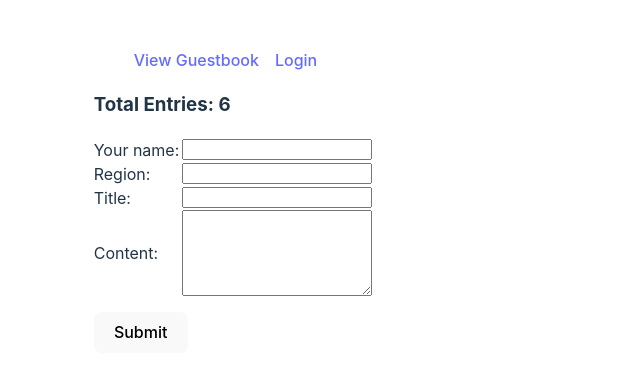
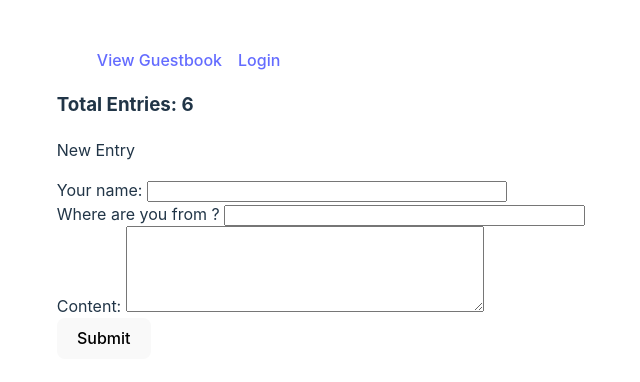
Before and after one commit to Shirak22/Guestbook_FRONTEND, a React (Vite) app: page /sign in a window 1280 px wide. Shown: the top 382 px of the page, without its empty margins (407-1047 px from the left). Built offline with nearby package versions, Linux system fonts and the light colour scheme.

Commit message:
Login behavior and post comments based on users roles

```diff
--- a/public/commentsData.json
+++ b/public/commentsData.json
@@ -3,7 +3,6 @@
         "id": 1,
         "username": "Shirak",
         "author": "Shirak Soghmonian",
-        "title": "Hello world",
         "region": "World Wide",
         "postDate": "2023-04-20",
         "content": "Hello Beatiful people!"
@@ -12,7 +11,6 @@
         "id": 2,
         "username": "Anonymous",
         "author": "Jana Fraoud",
-        "title": "Best Wishes",
         "region": "Sweden/Stockholm",
         "postDate": "2023-04-23",
         "content": "Happy Birthday ! "
@@ -21,7 +19,7 @@
         "id": 3,
         "username": "Maja",
         "author": "Maja Gedda",
-        "title": "Love my life ",
+
         "region": "Linköping",
         "postDate": "2023-04-25",
         "content": "Lorem Ipsum is simply dummy text of the printing and typesetting industry. Lorem Ipsum has been the industry's standard dummy text ever since the 1500s, when an unknown printer took a galley of type and scrambled it to make a type specimen book. It has survived not only five centuries, but also the leap into electronic typesetting, remaining essentially unchanged. It was popularised in the 1960s with the release of Letraset sheets containing Lorem Ipsum passages, and more recently with desktop publishing software like Aldus PageMaker including versions of Lorem Ipsum. "
@@ -30,7 +28,6 @@
         "id": 4,
         "username": "Berat2023",
         "author": "Berat Ukiqi",
-        "title": "Lorem Ipsum ",
         "region": "Sweden/Umeå",
         "postDate": "2023-04-29",
         "content": "Lorem Ipsum is simply dummy text of the printing and typesetting industry. Lorem Ipsum has been the industry's standard dummy text ever since the 1500s, when an unknown printer took a galley of type and scrambled it to make a type specimen book. It has survived not only five centuries, but also the leap into electronic typesetting, remaining essentially unchanged. It was popularised in the 1960s with the release of Letraset sheets containing Lorem Ipsum passages, and more recently with desktop publishing software like Aldus PageMaker including versions of Lorem Ipsum. "
@@ -39,7 +36,6 @@
         "id": 5,
         "username": "Berat2023",
         "author": "Berat Ukiqi",
-        "title": "Redux React 2023 ",
         "region": "Sweden/Umeå",
         "postDate": "2023-04-29",
         "content": "Lorem Ipsum is simply dummy text of the printing and typesetting industry. Lorem Ipsum has been the industry's standard dummy text ever since the 1500s, when an unknown printer took a galley of type and scrambled it to make a type specimen book. It has survived not only five centuries, but also the leap into electronic typesetting, remaining essentially unchanged. It was popularised in the 1960s with the release of Letraset sheets containing Lorem Ipsum passages, and more recently with desktop publishing software like Aldus PageMaker including versions of Lorem Ipsum. "
@@ -48,7 +44,6 @@
         "id": 6,
         "username": "Maja",
         "author": "Maja Gedda",
-        "title": "Not mine ",
         "region": "Sweden/Umeå",
         "postDate": "2023-04-29",
         "content": "Lorem Ipsum is simply dummy text of the printing and typesetting industry. Lorem Ipsum has been the industry's standard dummy text ever since the 1500s, when an unknown printer took a galley of type and scrambled it to make a type specimen book. It has survived not only five centuries, but also the leap into electronic typesetting, remaining essentially unchanged. It was popularised in the 1960s with the release of Letraset sheets containing Lorem Ipsum passages, and more recently with desktop publishing software like Aldus PageMaker including versions of Lorem Ipsum. "
--- a/src/app/Components/Form.jsx
+++ /dev/null
@@ -1,74 +0,0 @@
-import { useEffect, useState } from "react";
-import { useLocation } from "react-router";
-
-
-function InputForm({action,user}) {
-    const [author, setAuthor] = useState('');
-    const [region, setRegion] = useState('');
-    const [title, setTitle] = useState('');
-    const [content, setContent] = useState('');
-
-
-
-    useEffect(() => {
-    if(user !== null && user.length > 0 ){
-            setAuthor(user[0].author)
-            setRegion(user[0].region)
-            setTitle(user[0].title)
-            setContent(user[0].content)
-
-        }
-    },[user])
-
-
-    function handleContentState(e){
-        let contentFix = e.target.value;
-        setContent(contentFix);
-    }
-
-    useEffect(()=> {
-        let date = new Date();
-
-        let newEntry = {
-            author: author,
-            title: title,
-            region: region,
-            postDate: `${date.getFullYear()}-${date.getMonth() + 1}-${date.getDate()}`,
-            content: content,
-        }
-
-
-            action(newEntry);
-
-    },[content,title,region,author]);
-    return (
-        <>
-
-           <form >
-            <section className="formInput">
-                <label htmlFor="author">Your name: </label>
-                <input  defaultValue={author} required id="author" type="text" onChange={(e) => setAuthor(e.target.value)} />
-            </section>
-            <section className="formInput">
-                <label htmlFor="region">Region: </label>
-                <input defaultValue={region} required id="region" type="text" onChange={(e) => setRegion(e.target.value)} />
-            </section>
-            <section className="formInput">
-                <label htmlFor="title">Title: </label>
-                <input defaultValue={title} required id="title" type="text" onChange={(e) => setTitle(e.target.value)} />
-            </section>
-            <section className="formInput">
-                <label htmlFor="content">Content: </label>
-                <textarea defaultValue={content} required id="content" type="text" onChange={handleContentState} />
-            </section>
-
-        </form>
-
-
-        </>
-
-
-    );
-}
-
-export default InputForm;
--- /dev/null
+++ b/src/app/Components/InputForm.jsx
@@ -0,0 +1,134 @@
+import { useEffect, useState } from "react";
+import { useDispatch, useSelector } from "react-redux";
+import { useLocation, useNavigate, useParams } from "react-router";
+import { signGuestbook, updatePost } from "../actions/guestbookactions";
+
+
+function InputForm({isNewEntry, setMission}) {
+    const params = useParams();
+    const dispatch = useDispatch();
+    const navigate = useNavigate();
+    const currentUser = useSelector(state => state.postReducer.currentUser) || '';
+    const state = useSelector(state => state.postReducer.posts) || [];
+    const [currentPost,setCurrentPost] = useState({});
+    const [author, setAuthor] = useState(currentUser.fullName);
+    const [region, setRegion] = useState('');
+    const [content, setContent] = useState('');
+
+
+    useEffect(()=> {
+        //if EditPost set current post global variable to use in default values
+        if(!isNewEntry){
+            let post = state && state.filter(post => params.id.toString() === post.id.toString())[0] || '';
+            setCurrentPost(post);
+
+            //initial value
+            setAuthor(post.author)
+            setRegion(post.region)
+            setContent(post.content)
+        }
+    },[]);
+
+    function handleChange(e) {
+        let value = e.target.value;
+        switch (e.target.id) {
+            case "author":
+                setAuthor(value);
+                break;
+            case "region":
+                setRegion(value);
+                break;
+            case "content":
+                setContent(value);
+                break;
+            default:
+                return ;
+        }
+    }
+
+    //checks the currentUser and render the defaultvalue of NameInput
+    function renderDefaultNameValue(){
+
+        if(isNewEntry){
+            if(currentUser !== null){
+                return currentUser.fullName;
+            }else {
+                return '' ;
+            }
+        }else { //Edit Entry
+
+            return currentPost.author;
+        }
+    }
+
+    //make sure that the name is disabled if the user is registerd
+    function nameIsDisabled(){
+        if(isNewEntry && !!currentUser){
+            return true;
+        }else if(!isNewEntry){
+            if(currentUser.username === currentPost.username ){
+                return true;
+            }
+            return false;
+        }
+    }
+
+    // navigate on timer
+    function navigateOnTimer(path,time){
+        setTimeout(()=>{
+            navigate(path.toString());
+        },time*1000)
+    }
+
+
+    function handleClick(){
+        let date = new Date();
+        let name = isNewEntry && author !== '' ? currentPost.author || author :  author;
+        let newEntry = {
+            author:name ,
+            region:region,
+            postDate: `${date.getFullYear()}-${date.getMonth() + 1}-${date.getDate()}`,
+            content:content
+        }
+
+        if(isNewEntry){
+            dispatch(signGuestbook(newEntry));
+            setMission(true); //to trigger indicator to sign guestbook page
+            navigateOnTimer('/',1)
+        }else if(!isNewEntry){
+            //update the post with new values without the id.
+            dispatch(updatePost({id:currentPost.id, ...newEntry}));
+            setMission(true); //to trigger indicator to editpost page
+            navigateOnTimer('/',1)
+        }
+
+
+    }
+    return (
+        <>
+
+            <form >
+                <section className="formInput">
+                    <label htmlFor="author">Your name: </label>
+                    <input disabled={nameIsDisabled()} defaultValue={renderDefaultNameValue()} required id="author" type="text" onChange={handleChange} />
+                </section>
+                <section className="formInput">
+                    <label htmlFor="region">Where are you from ?  </label>
+                    <input defaultValue={currentPost.region} required id="region" type="text" onChange={handleChange} />
+                </section>
+                <section className="formInput">
+                    <label htmlFor="content">Content: </label>
+                    <textarea defaultValue={currentPost.content} required id="content" type="text" onChange={handleChange} />
+                </section>
+
+            </form>
+
+            <button onClick={handleClick}>{isNewEntry ? 'Submit' : 'Apply changes'}</button>
+
+        </>
+
+
+    );
+}
+
+export default InputForm;
--- a/src/app/Components/PostCard.jsx
+++ b/src/app/Components/PostCard.jsx
@@ -22,7 +22,7 @@ function PostCard({ data }) {
     return (
         <article  className="post_card">
             <h2>{data.title}</h2>
-            <h3>{data.author}</h3>
+            <h3>{data.author} <span style={{float:'right'}}>{data.region}</span></h3>
             {contentProcessor(data.content)}
             <h3>{data.postDate} </h3>
 
--- a/src/app/Pages/EditPost.jsx
+++ b/src/app/Pages/EditPost.jsx
@@ -1,47 +1,31 @@
-import { useEffect, useState } from "react";
-import { useDispatch, useSelector } from "react-redux";
-import { useNavigate, useParams } from "react-router";
-import InputForm from "../Components/Form";
-import { updatePost } from "../actions/guestbookactions";
+import { useSelector } from "react-redux";
+import InputForm from "../Components/InputForm";
+import { useNavigate } from "react-router";
+import { useState } from "react";
 
 
 
 function EditPost() {
-    const params = useParams();
-    const dispatch = useDispatch();
-    const navigate = useNavigate();
-    const state = useSelector(state => state.postReducer);
-    const [preEntry,setpreEntry] = useState({})
-    const [editedEntry,setEditedEntry] = useState({})
-    const [posted, setPosted] = useState(false);
-
-    function filterInfo(){
-      let currentPost = state.posts.filter(post =>  post.id.toString() === params.id);
-      return currentPost;
-    }
-
-    function handleSubmit(){
-      setPosted(true);
-      dispatch(updatePost(editedEntry));
-      setTimeout(() => navigate('/'), 1000 );
-  }
-
-     useEffect(()=> {
-        setpreEntry(filterInfo());
-     },[state])
-
+     const currentUser = useSelector(state => state.postReducer.currentUser);
+     const [signSuccess,setSignSuccess ] = useState(false);
+     const navigate = useNavigate();
 
      return (
-        <main>
-          <h1>Edit Post</h1>
-          <InputForm action={setEditedEntry}  user={preEntry}/>
-          <button onClick={handleSubmit} className="formInput__submit" >Submit</button>
-           { posted ? <p style={{color:"lightgreen"}}>Your sign has been updated successfully!</p> : ''}
-        </main>
+          <main>
+               {
+                    !!currentUser ?
+                    (<>
+                         <p>Edit Entry</p>
+                         <InputForm setMission={setSignSuccess} isNewEntry={false}/>
+                    </>) : (<>
+                         <p>Please login to be able to edit! </p>
+                         <button onClick={navigate('/login')}>Login</button>
+                    </>)
+               }
+            {signSuccess ? <p style={{color: 'lightgreen'}}> updated successfuly! </p> : ''}
 
-
-
-     );
+          </main>
+     )
 }
 
 export default EditPost;
--- a/src/app/Pages/SignGuestBook.jsx
+++ b/src/app/Pages/SignGuestBook.jsx
@@ -1,30 +1,20 @@
-import { useState } from 'react';
-import InputForm from '../Components/Form'
-import {Link, useNavigate } from    'react-router-dom'
-import { useDispatch, useSelector } from 'react-redux';
-import { signGuestbook } from "../actions/guestbookactions";
+
+import { useState } from "react";
+import InputForm from "../Components/InputForm";
+
 
 function SignGuestBook() {
-    const dispatch = useDispatch();
-    const navigate = useNavigate();
-    const currentUser = useSelector((state) => state.postReducer.currentUser)
-    const [newEntry,setNewEntry] = useState({});
-    const [posted,setPosted] = useState(false);
+    const [signSuccess,setSignSuccess ] = useState(false);
 
-    function handleSubmit(){
-        dispatch(signGuestbook(newEntry));
-        setPosted(true);
-        setTimeout(() => navigate('/'), 1000 );
-    }
+
     return (
         <main>
-            <InputForm action={setNewEntry} user={currentUser}/>
-            <button onClick={handleSubmit} className="formInput__submit" >Submit</button>
-           { posted ? <p style={{color:"lightgreen"}}>Your sign has been added successfully!</p> : ''}
-
+            <p>New Entry</p>
+            <InputForm setMission={setSignSuccess} isNewEntry={true}/>
+            {signSuccess ? <p style={{color: 'lightgreen'}}> added successfuly! </p> : ''}
         </main>
 
-    );
+    )
 }
 
 export default SignGuestBook;
--- a/src/style/App.css
+++ b/src/style/App.css
@@ -41,11 +41,6 @@
   color: #888;
 }
 
-
-.post_card {
-  max-width:400px;
-}
-
 .post_card h2 {
   background: rgb(219, 108, 108);
   padding: 0 .5rem;
@@ -79,12 +74,7 @@ form {
   margin:1rem 0 0 0 ;
 }
 
-.formInput{
-  display: flex;
-  align-items:center;
-  justify-content: flex-end;
-  gap:.5rem ;
-}
+
 .formInput input {
   width: 100%;
 
```
Also changed, not shown: src/app/reducers/guestbookreducers.js (+8 -9 lines).
